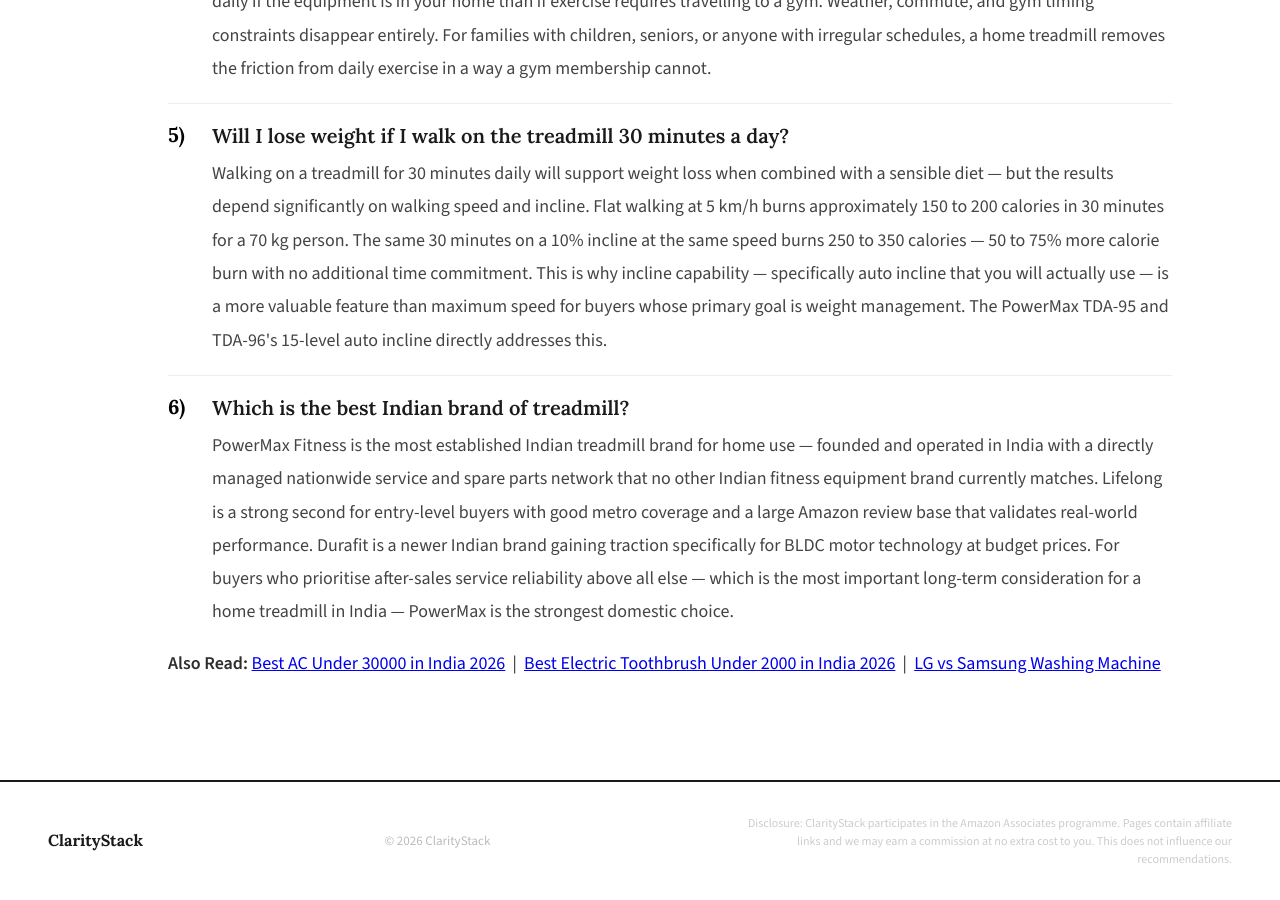
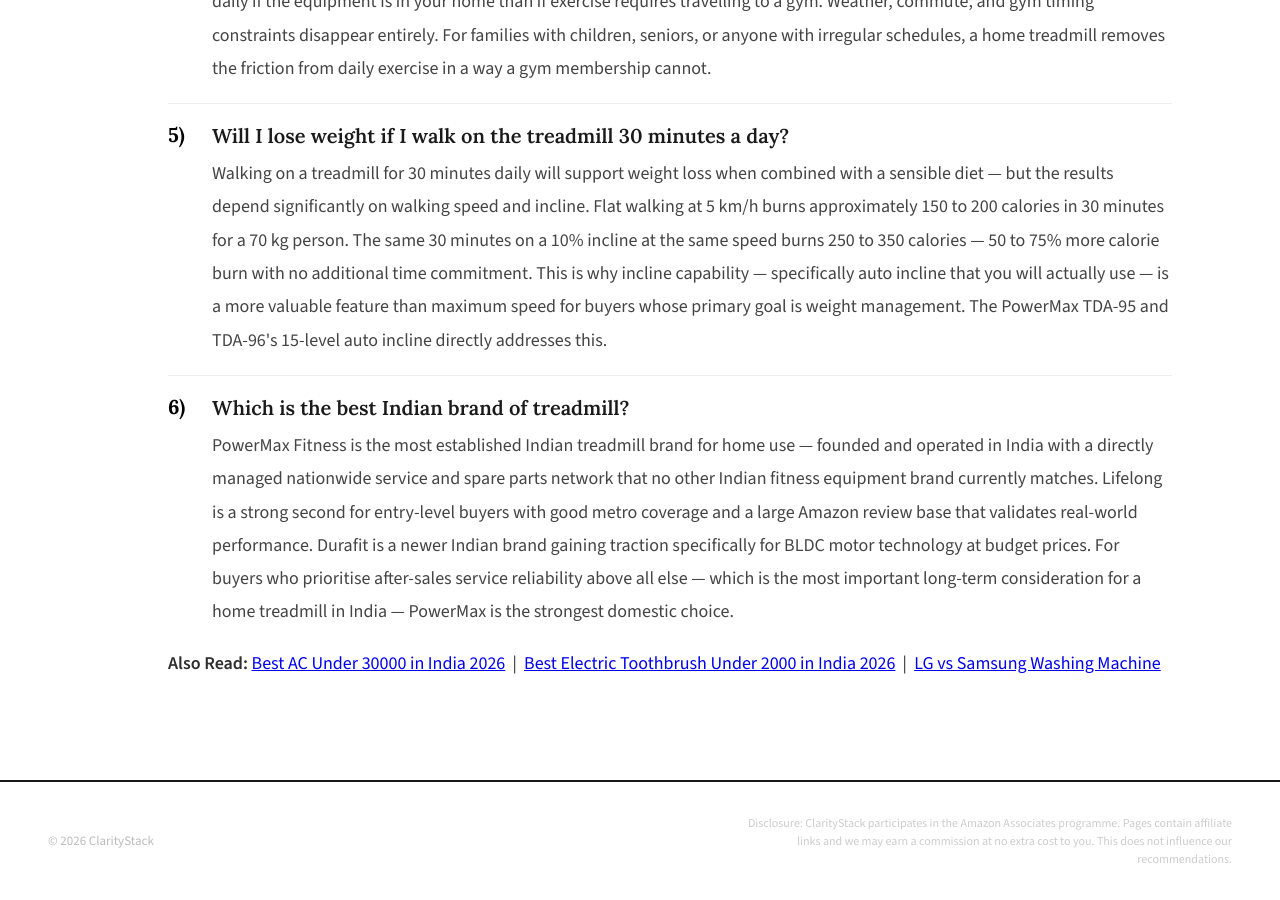
Before and after one commit to claritystack/claritystack.github.io, a Jekyll site: the page built from pages/best-treadmill-for-home-india-2026/index.html, in a window 1280 px wide and 900 px high, scrolled down 9889 px. Built offline with Jekyll 4.4.1, drawn with Linux system fonts in a browser that asks for light colours.

Commit message:
Update footer.html

```diff
--- a/_includes/footer.html
+++ b/_includes/footer.html
@@ -1,5 +1,4 @@
 <footer class="site-footer">
-  <span class="footer-logo">ClarityStack</span>
   <span class="footer-copy">© 2026 ClarityStack</span>
   <span class="footer-disclosure">Disclosure: ClarityStack participates in the Amazon Associates programme. Pages contain affiliate links and we may earn a commission at no extra cost to you. This does not influence our recommendations.</span>
 </footer>
```
